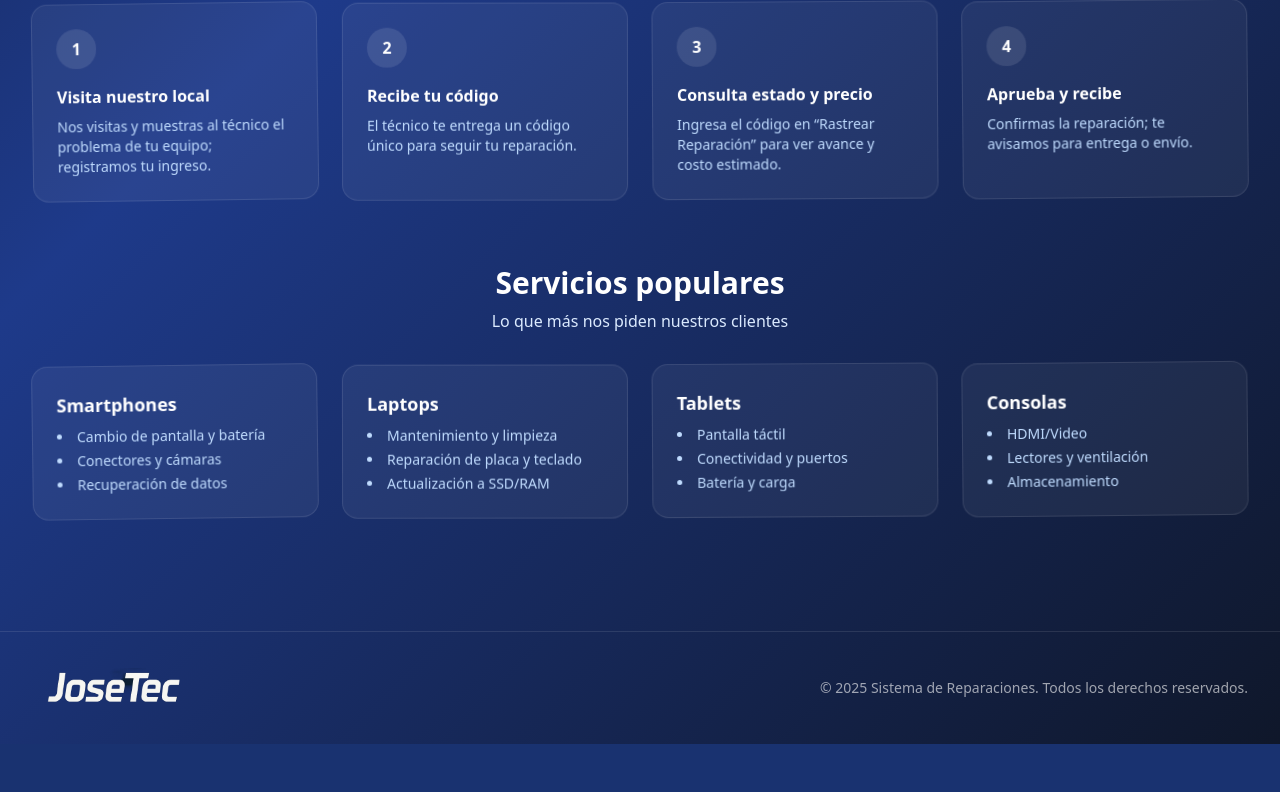
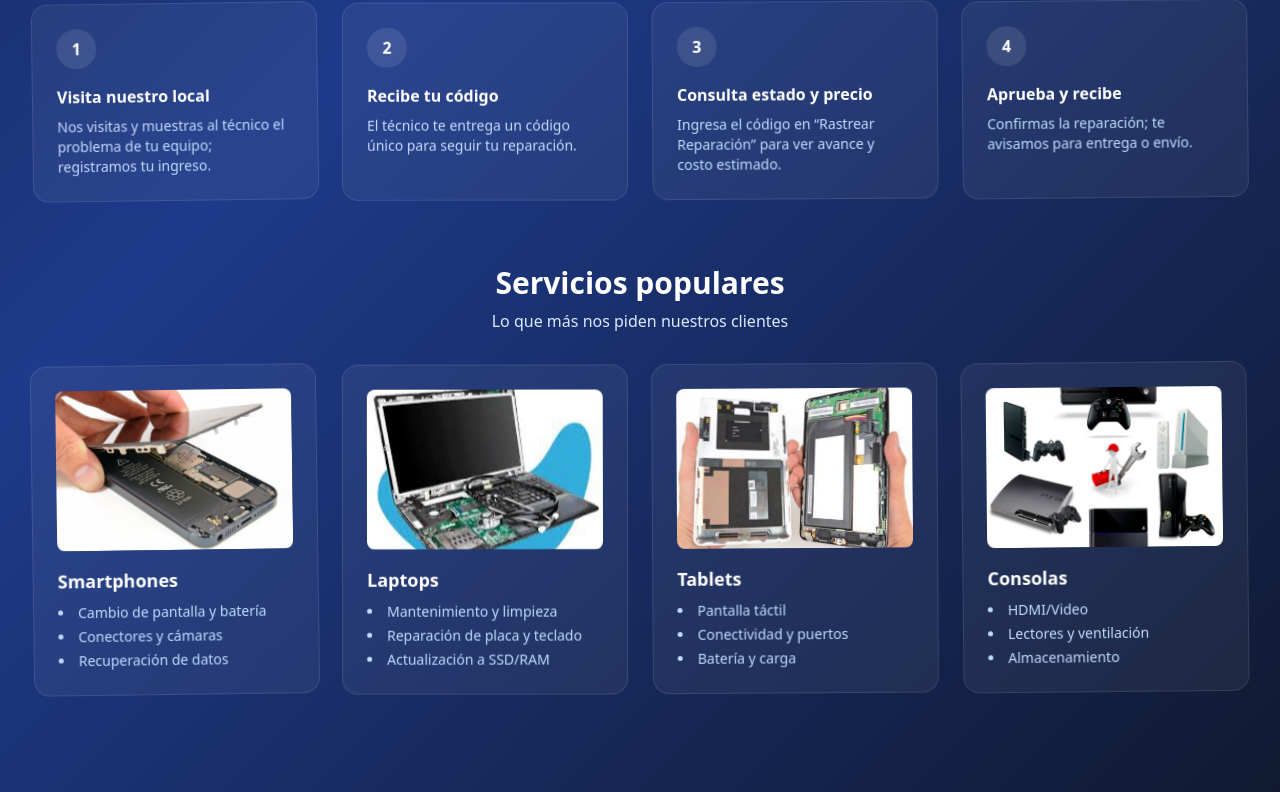
Before and after one commit to Japaricio2004/ProjectTec, a Flask app: page / in a window 1280 px wide. Shown: the part 1389-2181 px from the top of the page. Before the commit the page ends 2133 px from the top, so only its background shows below. Run offline with Flask 3, Linux system fonts and the light colour scheme; some libraries are stand-ins or nearby versions.

Commit message:
Actualizacion automatica /10/- 2-sá 11:00

```diff
--- a/templates/index.html
+++ b/templates/index.html
@@ -182,6 +182,7 @@
   </div>
   <div class="grid grid-cols-1 md:grid-cols-2 lg:grid-cols-4 gap-6 cards-animated">
     <div class="bg-white/5 border border-white/10 rounded-2xl p-6 card-animate">
+      <img src="{{ url_for('static', filename='img/Pantalla.jpeg') }}" alt="Servicio de smartphones" class="w-full h-40 object-cover rounded-lg mb-4">
       <h3 class="text-lg font-semibold text-white mb-2">Smartphones</h3>
       <ul class="text-sm text-blue-200 space-y-1 list-disc list-inside">
         <li>Cambio de pantalla y batería</li>
@@ -190,6 +191,7 @@
       </ul>
     </div>
     <div class="bg-white/5 border border-white/10 rounded-2xl p-6 card-animate">
+      <img src="{{ url_for('static', filename='img/laptop.jpg') }}" alt="Servicio de laptops" class="w-full h-40 object-cover rounded-lg mb-4">
       <h3 class="text-lg font-semibold text-white mb-2">Laptops</h3>
       <ul class="text-sm text-blue-200 space-y-1 list-disc list-inside">
         <li>Mantenimiento y limpieza</li>
@@ -198,6 +200,7 @@
       </ul>
     </div>
     <div class="bg-white/5 border border-white/10 rounded-2xl p-6 card-animate">
+      <img src="{{ url_for('static', filename='img/tablet.jpg') }}" alt="Servicio de tablets" class="w-full h-40 object-cover rounded-lg mb-4">
       <h3 class="text-lg font-semibold text-white mb-2">Tablets</h3>
       <ul class="text-sm text-blue-200 space-y-1 list-disc list-inside">
         <li>Pantalla táctil</li>
@@ -206,6 +209,7 @@
       </ul>
     </div>
     <div class="bg-white/5 border border-white/10 rounded-2xl p-6 card-animate">
+      <img src="{{ url_for('static', filename='img/consolas.jpg') }}" alt="Servicio de consolas" class="w-full h-40 object-cover rounded-lg mb-4">
       <h3 class="text-lg font-semibold text-white mb-2">Consolas</h3>
       <ul class="text-sm text-blue-200 space-y-1 list-disc list-inside">
         <li>HDMI/Video</li>
```
